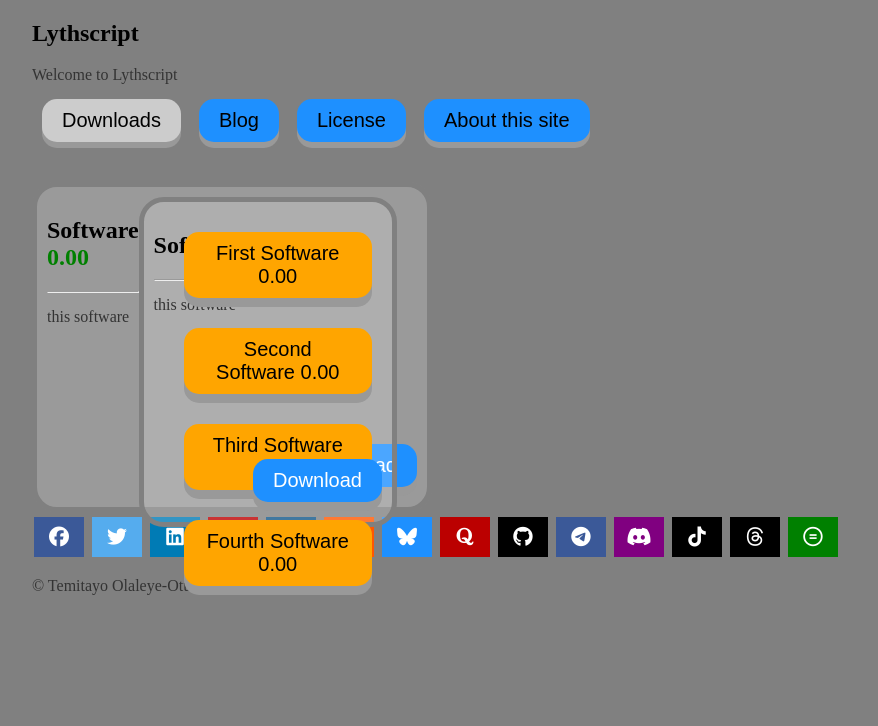
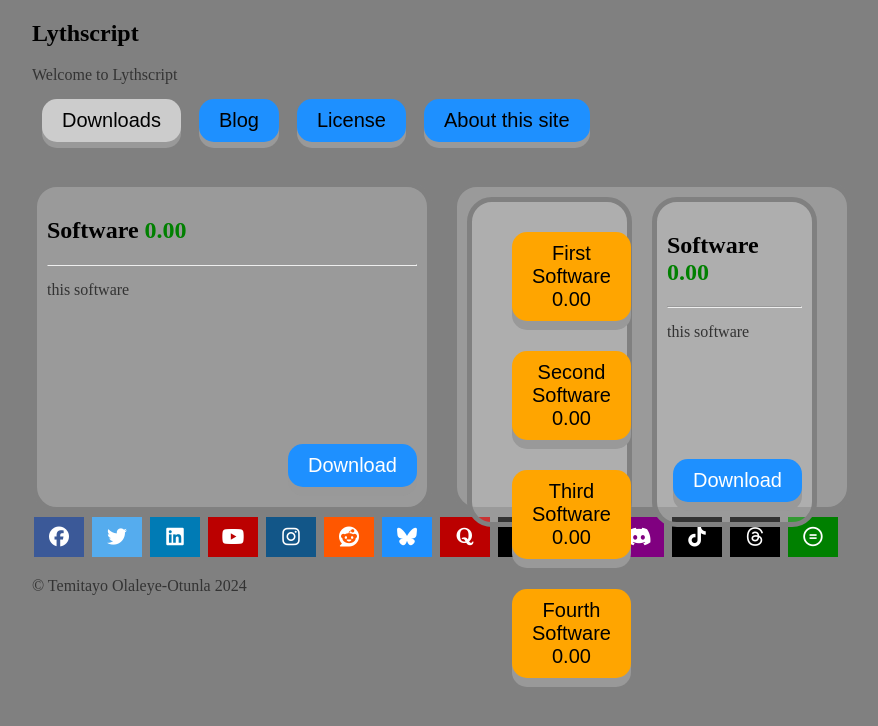
Before and after one commit to lythwind/lythwind.github.io, a Jekyll site: the page built from desktop.html, in a window 1280 px wide. Shown: the top 726 px of the page, without its empty margins (18-896 px from the left). Built offline with Jekyll 4.4.1, drawn with Linux system fonts in a browser that asks for light colours; nearby versions of some CDN libraries.

Commit message:
Update desktop.css

```diff
--- a/css/desktop.css
+++ b/css/desktop.css
@@ -1,17 +1,17 @@
 
 .flex-container {
-  border-radius: 25px;
+  display: flex;
+  background-color: transparent;
+}
+.flex-container > div{
+border-radius: 25px;
   width: 370px;
   height: 300px;
   padding: 10px;
   border: 5px solid gray;
   position: relative;
   background-color: rgba(255,255,255,0.2);
-  display: flex;
   margin-right: 20px;
-}
-.flex-container >.flex-item{
-
 }
 
 body {
```
